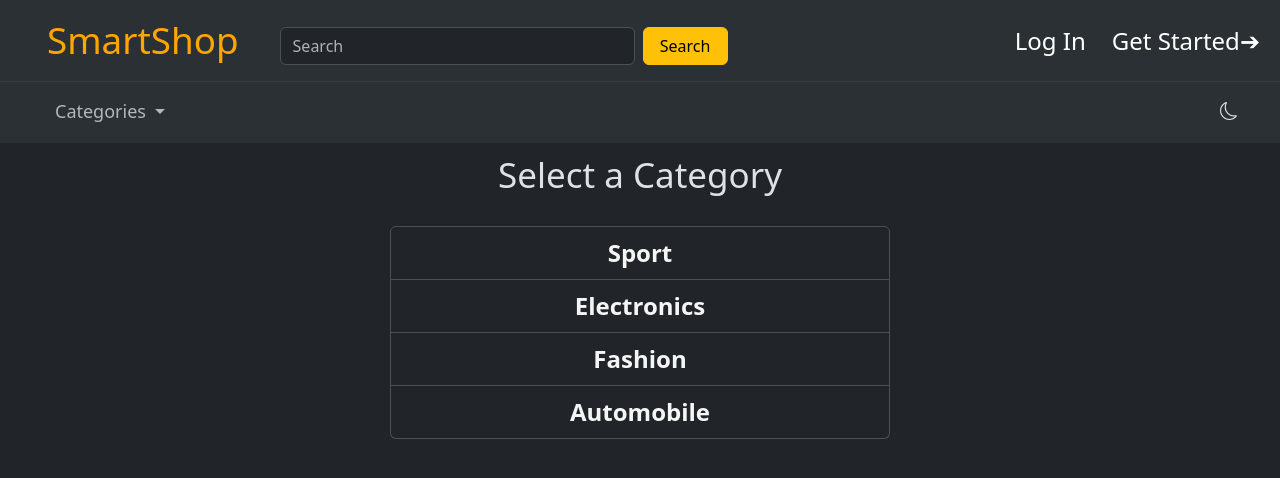
After one commit to dawidkaplon/Django_Online-Shop, a Django app: page /category/choose in a window 1280 px wide. The commit adds this page. Shown: the top 478 px of the page. Run offline with Django 4.2, Linux system fonts and the light colour scheme.

Commit message:
Improve templates and models, offers can now be deleted

```diff
--- a/shop/forms.py
+++ b/shop/forms.py
@@ -32,6 +32,11 @@ class EditOfferForm(forms.Form):
     def __init__(self, *args, **kwargs):
         item = kwargs.pop("item", None)
         super(EditOfferForm, self).__init__(*args, **kwargs)
+        self.fields['name'].required = False
+        self.fields['description'].required = False
+        self.fields['price'].required = False
+        self.fields['category'].required = False
+
 
         if item:
             self.fields["name"].widget.attrs["placeholder"] = item.name
--- a/shop/models.py
+++ b/shop/models.py
@@ -8,7 +8,7 @@ class Item(models.Model):
     user = models.ForeignKey(User, default=1, null=True, on_delete=models.SET_NULL)
     name = models.CharField(max_length=50, default="")
     description = models.TextField(default="")
-    price = models.FloatField()
+    price = models.FloatField(null=True, blank=True)
     category = models.TextField(default="")
     image = models.ImageField(upload_to="item_images/")
 
@@ -28,3 +28,4 @@ class CartItem(models.Model):
     quantity = models.IntegerField(default=1)
     image = models.ImageField(upload_to="item_images/")
     price = models.FloatField()
+    user = models.ForeignKey(User, default=1, null=True, on_delete=models.SET_NULL)
--- a/shop/templates/base.html
+++ b/shop/templates/base.html
@@ -27,6 +27,10 @@
             border-top: 1px solid grey;
             margin: 0;
         }
+
+        .navbar-nav > .nav-item > .nav-link:hover {
+        color: orange;
+    }
 
     </style>
 
@@ -77,10 +81,10 @@
                     </li>
                     {% else %}
                     <li class="nav-item">
-                        <a class="nav-link active" href="/login" style="border: 3px solid orange; border-radius: 15px; padding: 5px; margin-right: 10px;">Log In</a>
+                        <a class="nav-link active" href="/login" style="margin-right: 10px;">Log In</a>
                     </li>
                     <li class="nav-item">
-                        <a class="nav-link active" href="/register/" style="border: 3px solid orange; border-radius: 15px; padding: 5px; margin-right: 10px;">Get Started</a>
+                        <a class="nav-link active" href="/register/">Get Started➔</a>
                     </li>
                     {% endif %}
                 </ul>
--- /dev/null
+++ b/shop/templates/category_list.html
@@ -0,0 +1,50 @@
+{% extends 'base.html' %}
+
+{% block title %}Categories{% endblock %}
+
+{% block content %}
+<div class="category-list">
+    <h1>Select a Category</h1>
+    <ul class="list-group">
+        <li class="list-group-item"><a href="/category/sport">Sport</a></li>
+        <li class="list-group-item"><a href="/category/electronics">Electronics</a></li>
+        <li class="list-group-item"><a href="/category/fashion">Fashion</a></li>
+        <li class="list-group-item"><a href="/category/automobile">Automobile</a></li>
+    </ul>
+</div>
+
+<style>
+    .category-list {
+        text-align: center;
+        margin-top: 11px;
+    }
+
+    .category-list h1 {
+        font-size: 35px;
+        margin-bottom: 20px;
+
+    }
+
+    .list-group {
+        max-width: 500px;
+        margin: 0 auto;
+        margin-top: 30px;
+        font-size: x-large;
+    }
+
+    .list-group-item {
+        text-align: center;
+    }
+
+    .list-group-item a {
+        text-decoration: none;
+        color: whitesmoke;
+        font-weight: bold;
+        transition: color 0.3s;
+    }
+
+    .list-group-item a:hover {
+        color: orange;
+    }
+</style>
+{% endblock %}
--- a/shop/templates/index.html
+++ b/shop/templates/index.html
@@ -12,7 +12,7 @@ Homepage
         <a class="btn btn-warning btn-lg" href="/login/" role="button" style="margin-top: 15px;">Log In</a>
         <a class="btn btn-outline-warning btn-lg" href="/register/" role="button" style="margin-top: 15px; margin-left: 3px;">Get Started ➔</a>
         {% else %}
-        <a class="btn btn-warning btn-lg" href="#" role="button" style="margin-top: 15px;">Explore</a>
+        <a class="btn btn-warning btn-lg" href="/category/choose" role="button" style="margin-top: 15px;">Explore</a>
         <a class="btn btn-outline-warning btn-lg" href="/logout" role="button" style="margin-top: 15px; margin-left: 3px;">Sign Out</a>
         {% endif %}
     </div>
--- a/shop/urls.py
+++ b/shop/urls.py
@@ -7,20 +7,13 @@ urlpatterns = [
     path("add/", views.add_offer, name="add"),
     path("offer/<int:id>", views.view, name="view"),
     path("offer/<int:id>/edit", views.edit_offer, name="edit"),
-    path(
-        "category/electronics/",
-        views.category,
-        {"category": "electronics"},
-        name="electronics",
-    ),
+    path("category/choose", views.category_list, name="category_list"),
+    path("category/electronics/", views.category,
+        {"category": "electronics"}, name="electronics",),
     path("category/fashion/", views.category, {"category": "fashion"}, name="fashion"),
     path("category/sport/", views.category, {"category": "sport"}, name="sport"),
-    path(
-        "category/automobile/",
-        views.category,
-        {"category": "automobile"},
-        name="automobile",
-    ),
+    path("category/automobile/", views.category,
+        {"category": "automobile"}, name="automobile"),
     path("cart/", views.cart, name="cart"),
     path("user/<int:id>", views.user_view, name="view"),
 ]
--- a/shop/views.py
+++ b/shop/views.py
@@ -11,92 +11,94 @@ from .models import Item, Cart, CartItem
 
 
 def index(request):
-    return render(request, "index.html")
+    return render(request, 'index.html')
 
 
 def error404(request):
-    return render(request, "error.html")
+    return render(request, 'error.html')
 
 
 def category(request, category):
-    sport_items = Item.objects.filter(category="Sport")
-    fashion_items = Item.objects.filter(category="Fashion")
-    electronics_items = Item.objects.filter(category="Electronics")
-    automobile_items = Item.objects.filter(category="Automobile")
+    sport_items = Item.objects.filter(category='Sport')
+    fashion_items = Item.objects.filter(category='Fashion')
+    electronics_items = Item.objects.filter(category='Electronics')
+    automobile_items = Item.objects.filter(category='Automobile')
 
-    return render(
-        request,
-        "category.html",
-        {
-            "category": category,
-            "sport_items": sport_items,
-            "fashion_items": fashion_items,
-            "electronics_items": electronics_items,
-            "automobile_items": automobile_items,
-        },
-    )
+    return render(request, 'category.html',
+                  {
+                      'category': category, 'sport_items': sport_items, 'fashion_items': fashion_items,
+                      'electronics_items': electronics_items, 'automobile_items': automobile_items
+                  })
 
 
 def add_offer(request):
     form = NewOfferForm()
-    if request.method == "POST":
+    if request.method == 'POST':
         form = NewOfferForm(request.POST, request.FILES)
         if form.is_valid():
             user = request.user
-            name = form.cleaned_data["name"]
-            description = form.cleaned_data["description"]
-            price = form.cleaned_data["price"]
-            categ_num = form.cleaned_data["category"]
+            name = form.cleaned_data['name']
+            description = form.cleaned_data['description']
+            price = form.cleaned_data['price']
+            categ_num = form.cleaned_data['category']
             category = NewOfferForm.CATEGORIES[int(categ_num) - 1][1]
-            image = request.FILES.get("image")
-            item = Item(
-                user=user,
-                name=name,
-                description=description,
-                price=price,
-                category=category,
-                image=image,
-            )
+            image = request.FILES.get('image')
+            item = Item(user=user, name=name, description=description,
+                        price=price, category=category, image=image)
             print(item.image.url)
             item.save()
-            return redirect(f"/offer/{item.id}")
+            return redirect(f'/offer/{item.id}')
         else:
             form = NewOfferForm()
-    return render(request, "add_offer.html", {"form": form})
-
+    return render(request, 'add_offer.html', {'form': form})
 
 def edit_offer(request, id):
     item = Item.objects.get(id=id)
     form = EditOfferForm(item=item)
-    if request.method == "POST":
-        if "cancel" in request.POST:
+    if request.method == 'POST':
+
+        if 'cancel' in request.POST:
             print(request.POST)
             form.is_valid = True
-            return redirect(f"/offer/{item.id}")
+            return redirect(f'/offer/{item.id}')
 
         form = EditOfferForm(request.POST)
         if form.is_valid():
-            name = form.cleaned_data["name"]
-            description = form.cleaned_data["description"]
-            price = form.cleaned_data["price"]
-            categ_num = form.cleaned_data["category"]
-            category = NewOfferForm.CATEGORIES[int(categ_num) - 1][1]
-            item.name = name
-            item.description = description
-            item.price = price
-            item.category = category
+            name = form.cleaned_data['name']
+            description = form.cleaned_data['description']
+            price = form.cleaned_data['price']
+            categ_num = form.cleaned_data['category']
+            if categ_num:
+                category = NewOfferForm.CATEGORIES[int(categ_num) - 1][1]
+                item.category = category
+
+            """Don't change value if user didn't change it in edit window"""
+            if len(name) >= 1:
+                item.name = name
+            else:
+                pass
+            if len(description) >= 1:
+                item.description = description
+            else:
+                pass
+            if not price == None:
+                item.price = price
+            else:
+                pass
+
             item.save()
-            return redirect(f"/offer/{item.id}")
+            return redirect(f'/offer/{item.id}')
         else:
             form = EditOfferForm(item=item)
 
-    return render(request, "edit_offer.html", {"item": item, "form": form})
+    return render(request, 'edit_offer.html', {'item': item, 'form': form})
+
 
 
 def view(request, id):
     item = Item.objects.get(id=id)
 
-    if request.method == "POST" and "add" in request.POST:
+    if request.method == 'POST' and 'add' in request.POST:
         user = request.user
         try:
             cart = Cart.objects.get(user=user)
@@ -104,17 +106,15 @@ def view(request, id):
             cart = Cart(user=user, total=0, quantity=0)
             cart.save()
 
-        cart_item = CartItem(
-            cart=cart, item=item, quantity=1, image=item.image, price=item.price
-        )
+        cart_item = CartItem(cart=cart, item=item, quantity=1, image=item.image, price=item.price, user=item.user)
         cart_item.save()
         cart.total += item.price
         cart.save()
-        return redirect("/cart/")
-    if request.method == "POST" and "edit" in request.POST:
-        return redirect(f"/offer/{id}/edit")
+        return redirect('/cart/')
+    if request.method == 'POST' and 'edit' in request.POST:
+        return redirect(f'/offer/{id}/edit')
 
-    return render(request, "item_details.html", {"item": item})
+    return render(request, 'item_details.html', {'item': item})
 
 
 @login_required
@@ -126,31 +126,27 @@ def cart(request):
         cart = None
         cart_items = []
 
-    if request.method == "POST":
+    if request.method == 'POST':
         for cart_item in cart_items:
-            item_name_remove = f"{cart_item.item.name}_remove"
-            item_name_save = f"{cart_item.item.name}_save"
-            item_quantity = f"{cart_item.item.name}_quantity"
+            item_name_remove = f'{cart_item.item.name}_remove'
+            item_name_save = f'{cart_item.item.name}_save'
+            item_quantity = f'{cart_item.item.name}_quantity'
 
             if item_name_remove in request.POST:
                 # cart.total = 0
                 cart_item.delete()
                 cart.total -= cart_item.price * cart_item.quantity
                 cart.save()
-                return redirect("/cart/")
+                return redirect('/cart/')
 
             if item_name_save in request.POST:
                 if int(request.POST.get(item_quantity)) < 0:
                     pass
                 elif int(request.POST.get(item_quantity)) >= 0:
                     if cart_item.quantity < int(request.POST.get(item_quantity)):
-                        cart.total += cart_item.price * (
-                            int(request.POST.get(item_quantity)) - cart_item.quantity
-                        )
+                        cart.total += cart_item.price * (int(request.POST.get(item_quantity)) - cart_item.quantity)
                     elif cart_item.quantity > int(request.POST.get(item_quantity)):
-                        cart.total -= cart_item.price * (
-                            cart_item.quantity - int(request.POST.get(item_quantity))
-                        )
+                        cart.total -= cart_item.price * (cart_item.quantity - int(request.POST.get(item_quantity)))
                     cart.save()
                     cart_item.quantity = request.POST.get(item_quantity)
                     cart_item.save()
@@ -158,10 +154,9 @@ def cart(request):
                 if int(cart_item.quantity) == 0:
                     cart_item.delete()
                     cart.save()
-                    return redirect("/cart/")
+                    return redirect('/cart/')
 
-    return render(request, "cart.html", {"cart": cart, "cart_items": cart_items})
-
+    return render(request, 'cart.html', {'cart': cart, 'cart_items': cart_items})
 
 def user_view(request, id):
     current_user = request.user
@@ -169,10 +164,17 @@ def user_view(request, id):
     try:
         user = User.objects.get(id=id)
         items = Item.objects.filter(user=user)
-        return render(
-            request,
-            "user.html",
-            {"user": user, "current_user": current_user, "items": items},
-        )
+
+        if request.method == "POST":
+            for item in items:
+                if f'{item.id}_remove' in request.POST:
+                    item.delete()
+                    return redirect(f'/user/{user.id}')
+
+        return render(request, 'user.html', {'user': user, 'current_user': current_user, 'items': items})
+
     except ObjectDoesNotExist:
         raise Http404
+
+def category_list(request):
+    return render(request, 'category_list.html')
```
Also changed, not shown: shop/templates/cart.html (+21 -0 lines), shop/templates/category.html (+60 -4 lines), shop/templates/user.html (+20 -0 lines), shop/migrations/0006_alter_item_price.py (added), shop/migrations/0007_cartitem_user.py (added).
